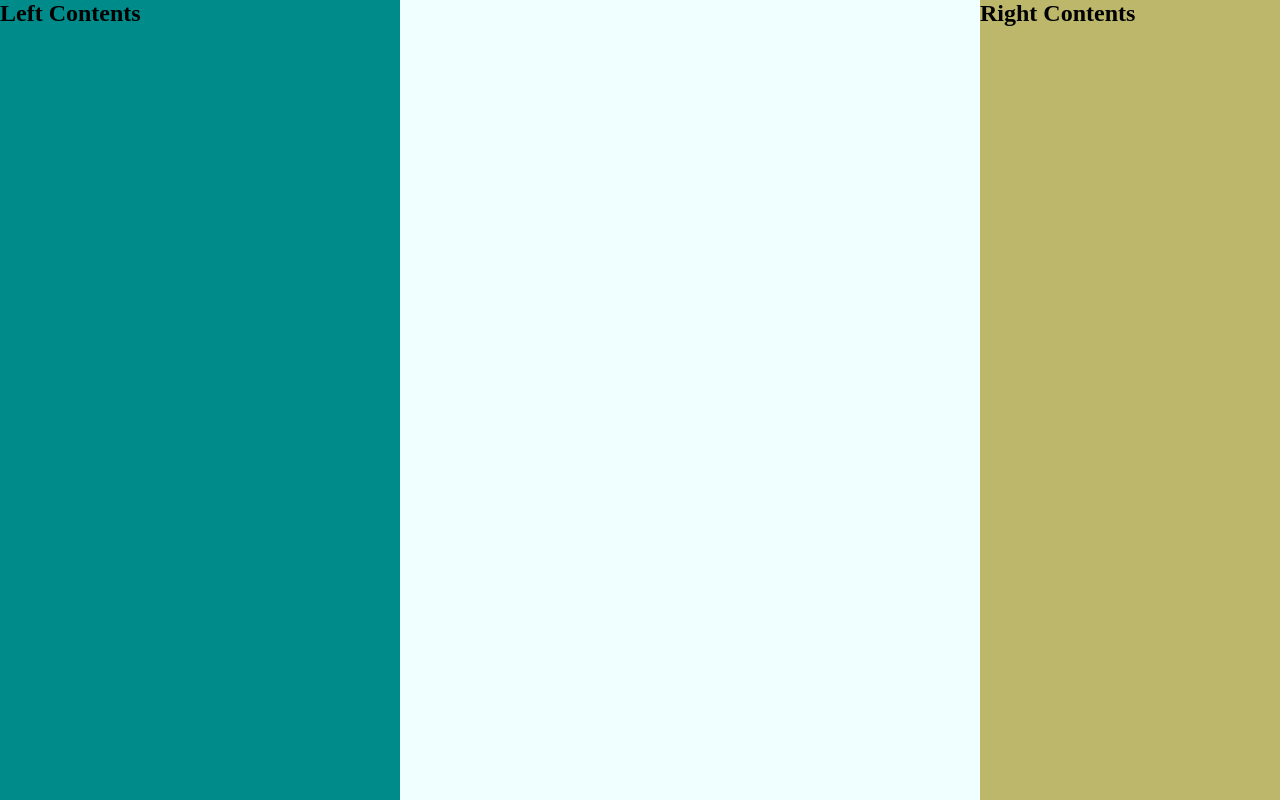
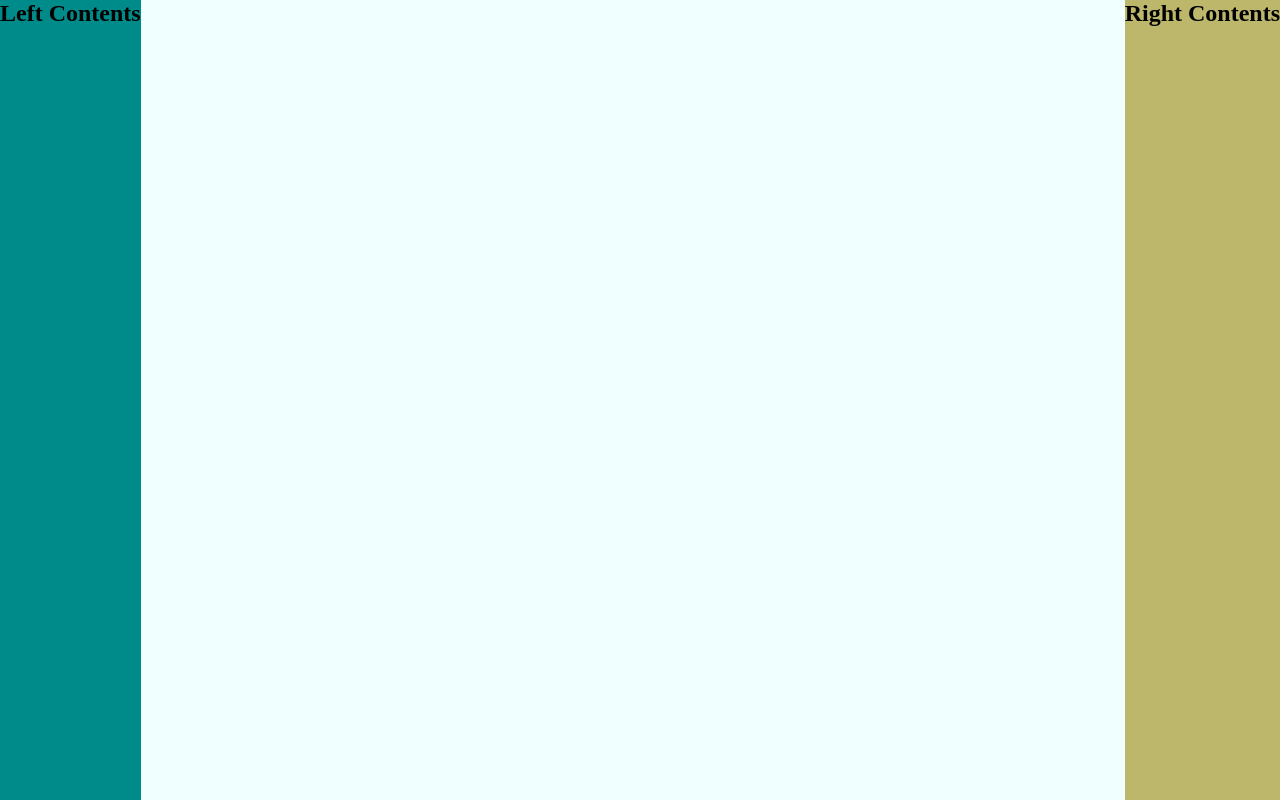
Before and after one commit to UmayrNordien/Week-4-layout-example, a plain HTML site: page index.html in a window 1280 px wide. Drawn offline with Linux system fonts and the light colour scheme.

Commit message:
updated layout

```diff
--- a/index.html
+++ b/index.html
@@ -3,7 +3,7 @@
 <head>
     <meta charset="UTF-8">
     <meta http-equiv="X-UA-Compatible" content="IE=edge">
-    <meta name="viewport" content="width=device-width, initial-scale=1.0">
+    <meta name="viewport" content="width=device-width, initial-scale=1.0, maximum-scale=1.0, user-scalable=no">
     <link rel="stylesheet" href="./style/styles.css">
     <title>Layout</title>
 </head>
--- a/style/styles.css
+++ b/style/styles.css
@@ -6,22 +6,20 @@
     box-sizing: border-box;
 }
 .container {
-    min-width:100vw;
-    min-height:100vh;
+    min-width: 100vw;
+    min-height: 100vh;
     background-color: azure;
-    /*display:flex;*/
+    /* display: flex; */
 }
-
 #left {
     background-color: darkcyan;
-    width:400px;
-    min-height:100vh;
-    float:left;
- }
-
- #right {
+    max-width: 400px;
+    min-height: 100vh;
+    float: left;
+}
+#right {
     background-color: darkkhaki;
-    width:300px;
-    float:right;
-    min-height:100vh;
- }
+    max-width: 300px;
+    float: right;
+    min-height: 100vh;
+}
```
